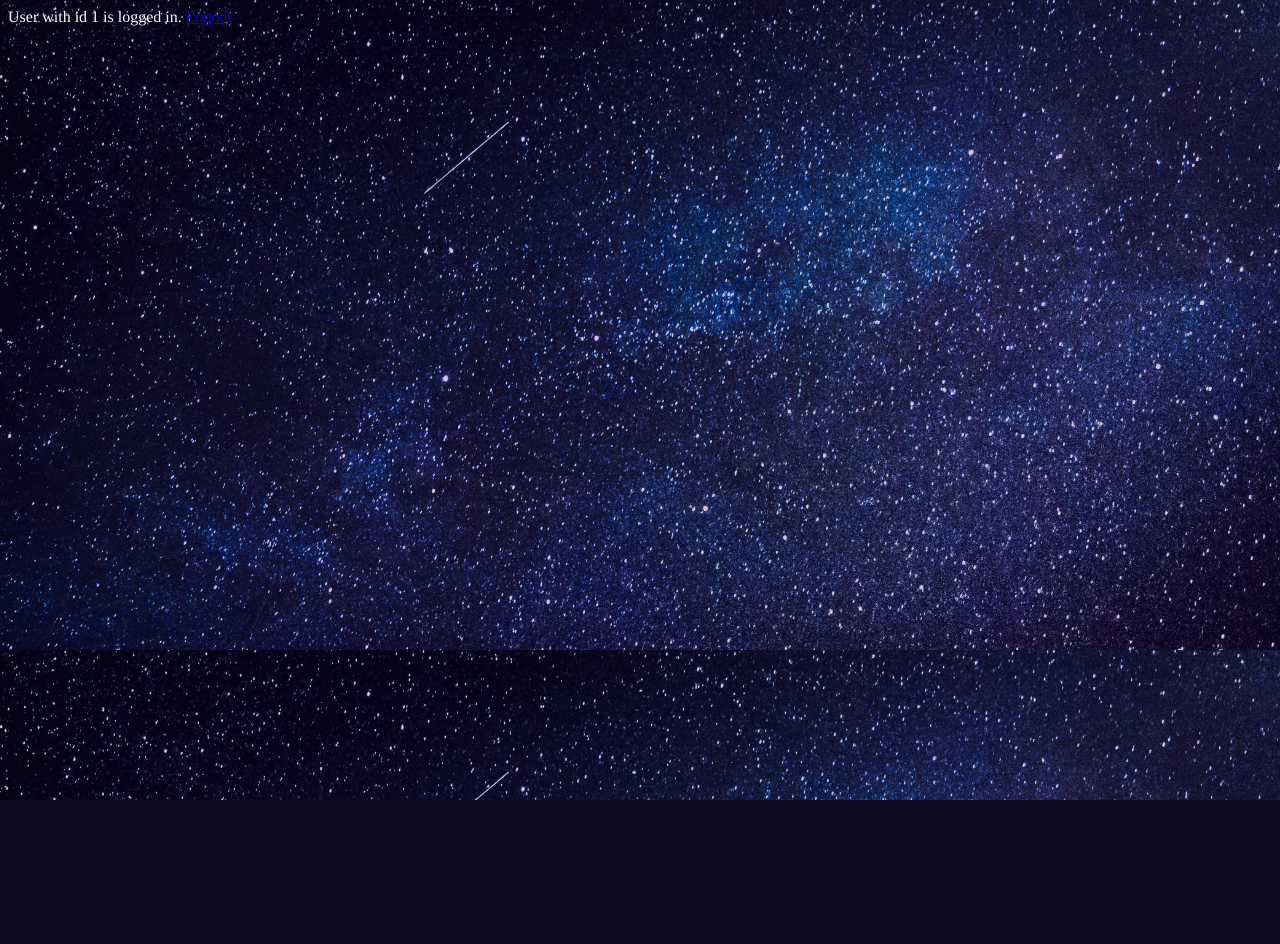
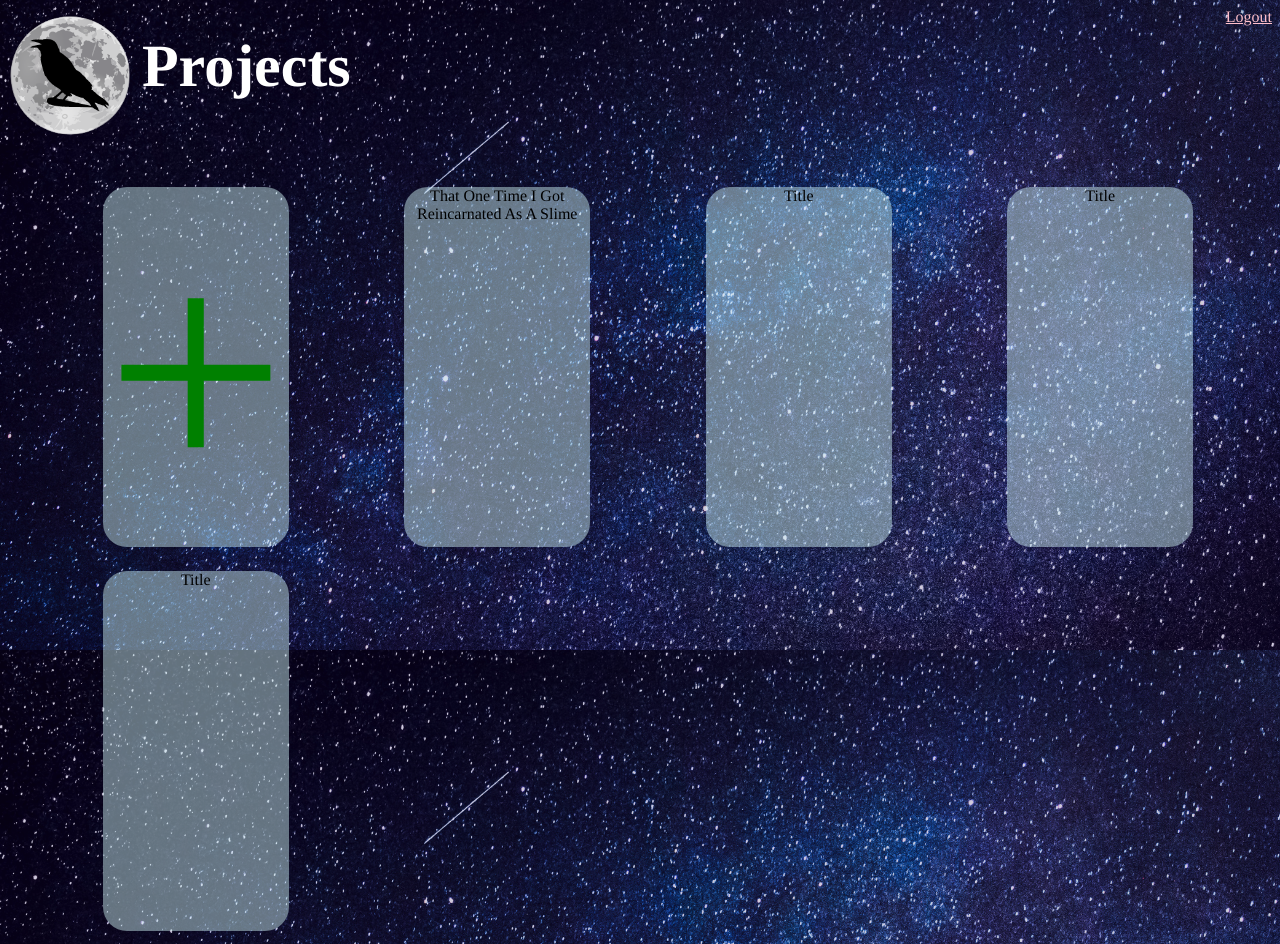
Before and after one commit to MaryfrancesU/RavenDesk, a PHP site: page /pages/dashboard.php in a window 1280 px wide. Before the commit the page ends 800 px from the top, so only its background shows below. Run offline with PHP 8.4, Linux system fonts and the light colour scheme; the visitor is signed in with stand-in values (Sample User, id 1).

Commit message:
dashboard page frontend

```diff
--- a/pages/dashboard.php
+++ b/pages/dashboard.php
@@ -2,10 +2,7 @@
     //include '/home/mumeora/dbconfig.php';
     include '../scripts/dbconfig.php';
 
-    if (isset($_SESSION["userid"])){
-			echo "<p> User with id ".$_SESSION["userid"]." is logged in.";
-		}
-    else {
+    if (!isset($_SESSION["userid"])){
         header("location:../index.php?error=notloggedin");
     }
 
@@ -21,14 +18,24 @@
         <link rel="stylesheet" href="../style/main.css"/>
     </head>
 
-  <style>
-    p{
-      color: white;
-    }
-  </style>
+    <body>
+        <div class="nav-row">
+            <a href="../scripts/auth/logoutuser.inc.php"> Logout </a>
+            <div class="header-row">
+                <img id="logo" src="../style/img/logo.png">
+                <h1> Projects </h1>
+            </div>
+        </div>
 
-  <body>
-    <a href="../scripts/auth/logoutuser.inc.php"> Logout </a>
+        <div class="projects-grid-container">
+            <div id="item1"> <a href="#">+</a> </div>
+            <div> That One Time I Got Reincarnated As A Slime </div>
+            <div> Title </div>
+            <div> Title </div>
+            <div> Title </div>
+        </div>
+
+
     </body>
 
 
--- a/style/main.css
+++ b/style/main.css
@@ -21,6 +21,29 @@ body {
   margin-top: 2%;
   color: white;
   font-size: 60px;
+}
+
+.projects-grid-container {
+  display: grid;
+  grid-template-columns: 16% 16% 16% 16%;
+  grid-column-gap: 9vw;
+  grid-row-gap: 3vh;
+  padding: 5px;
+  margin-top: 5vh;
+  margin-left: 7vw;
+}
+
+.projects-grid-container div {
+  background-color: rgba(216, 253, 253, 0.452);
+  height: 45vh;
+  text-align: center;
+  border-radius: 1.5em;
+}
+
+.projects-grid-container #item1 a {
+  color: green;
+  font-size: 40vh;
+  text-decoration: none;
 }
 
 .index-container {
@@ -91,3 +114,8 @@ body {
   background-color: red;
   color: white;
 }
+
+.nav-row a {
+  color: pink;
+  float: right;
+}
--- a/style/main.scss
+++ b/style/main.scss
@@ -1,4 +1,31 @@
 @import 'config';
+
+
+.projects-grid-container {
+    display: grid;
+    grid-template-columns: 16% 16% 16% 16%;
+    grid-column-gap: 9vw;
+    grid-row-gap: 3vh;
+    padding: 5px;
+    margin-top: 5vh;
+    margin-left: 7vw;
+
+    div {
+        background-color: rgba(216, 253, 253, 0.452);
+        height: 45vh;
+        text-align: center;
+        border-radius: 1.5em;
+    }
+
+    #item1{
+        a {
+            color: green;
+            font-size: 40vh;
+            text-decoration: none;
+        }
+    }
+
+}
 
 .index-container {
     display: flex;
@@ -70,3 +97,10 @@
     }
 
 }
+
+.nav-row{
+    a{
+        color: pink;
+        float: right;
+    }
+}
```
Lines whose indentation alone changed are shown as unchanged.
